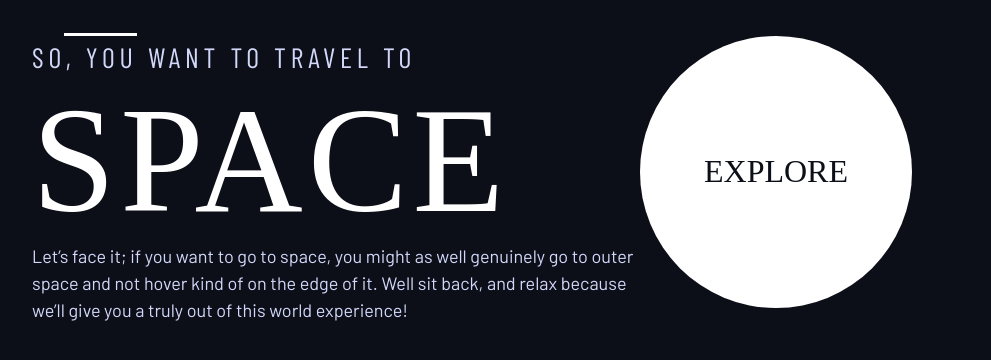
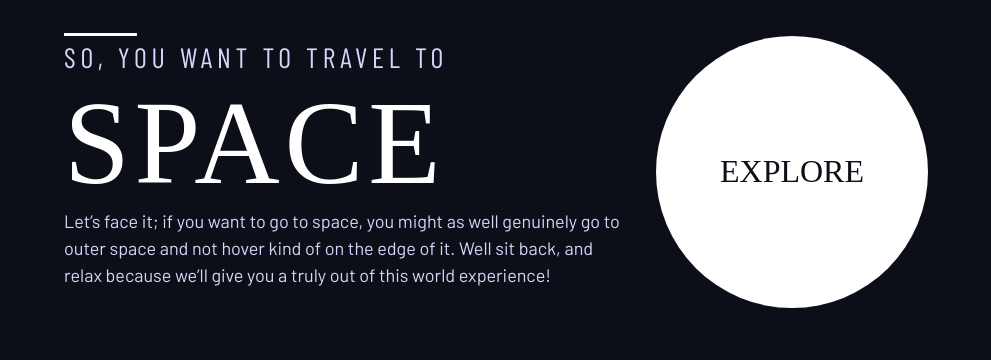
Before and after one commit to suzannepach/space-travel-website, a website built with webpack: page index.html in a window 1280 px wide. Shown: the part 58-418 px from the top of the page, without its empty margins (0-991 px from the left). Built offline with nearby package versions, Linux system fonts and the light colour scheme; a web font is replaced by a local one.

Commit message:
Removed bug with size h1 span and bug with container-grid gap

```diff
--- a/index.css
+++ b/index.css
@@ -27,7 +27,6 @@
 @media (min-width: 35em) {
     :root {
         /* font-sizes */
-        --fs-900: 9.375rem;
         --fs-800: 5rem;
         --fs-700: 2.5rem;
         --fs-600: 1.5rem;
@@ -135,6 +134,10 @@ select {
     gap: var(--gap, 1rem);
 }
 
+.d-block {
+    display: block;
+}
+
 .flow > *:where(:not(:first-child)) {
     margin-top: var(--flow-space, 1rem);
 }
@@ -152,7 +155,7 @@ select {
 @media (min-width: 45rem) {
     .grid-container {
         grid-template-columns: minmax(2rem,1fr) repeat(2, minmax(0, 40rem)) minmax(2rem,1fr);
-        column-gap: var(--container-gap,);
+        column-gap: var(--container-gap,2rem);
     }
 
     .grid-container > *:first-child {
--- a/index.html
+++ b/index.html
@@ -37,7 +37,7 @@
         <div class="grid-container">
             <div>
                 <h1  class="text-accent fs-500 ff-sans-cond uppercase letter-spacing-1">So, you want to travel to
-                    <span class="fs-900 ff-serif uppercase text-white">Space</span></h1>
+                    <span class="fs-900 ff-serif uppercase text-white d-block">Space</span></h1>
                 <p class="text-accent">Let’s face it; if you want to go to space, you might as well genuinely go to
                     outer space and not hover kind of on the edge of it. Well sit back, and relax
                     because we’ll give you a truly out of this world experience!</p>
```
